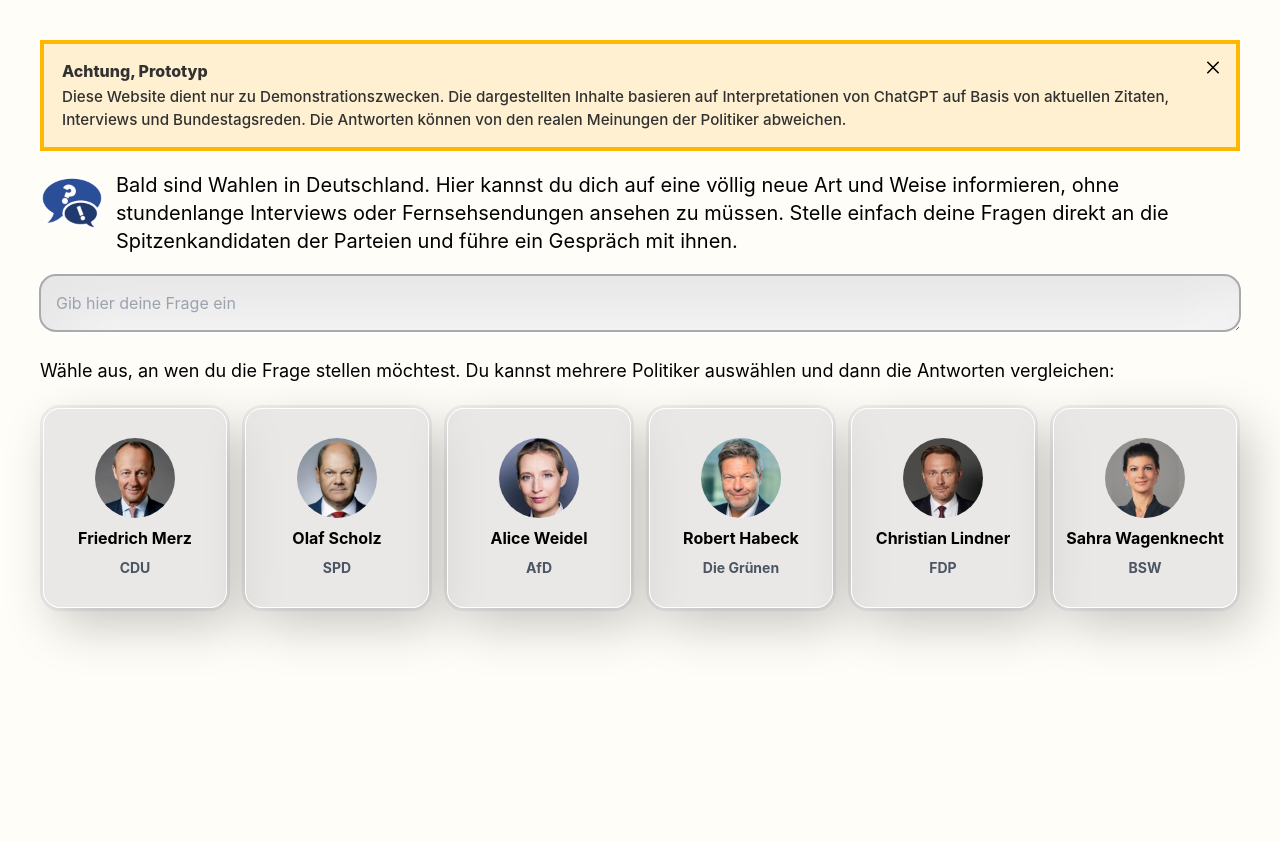
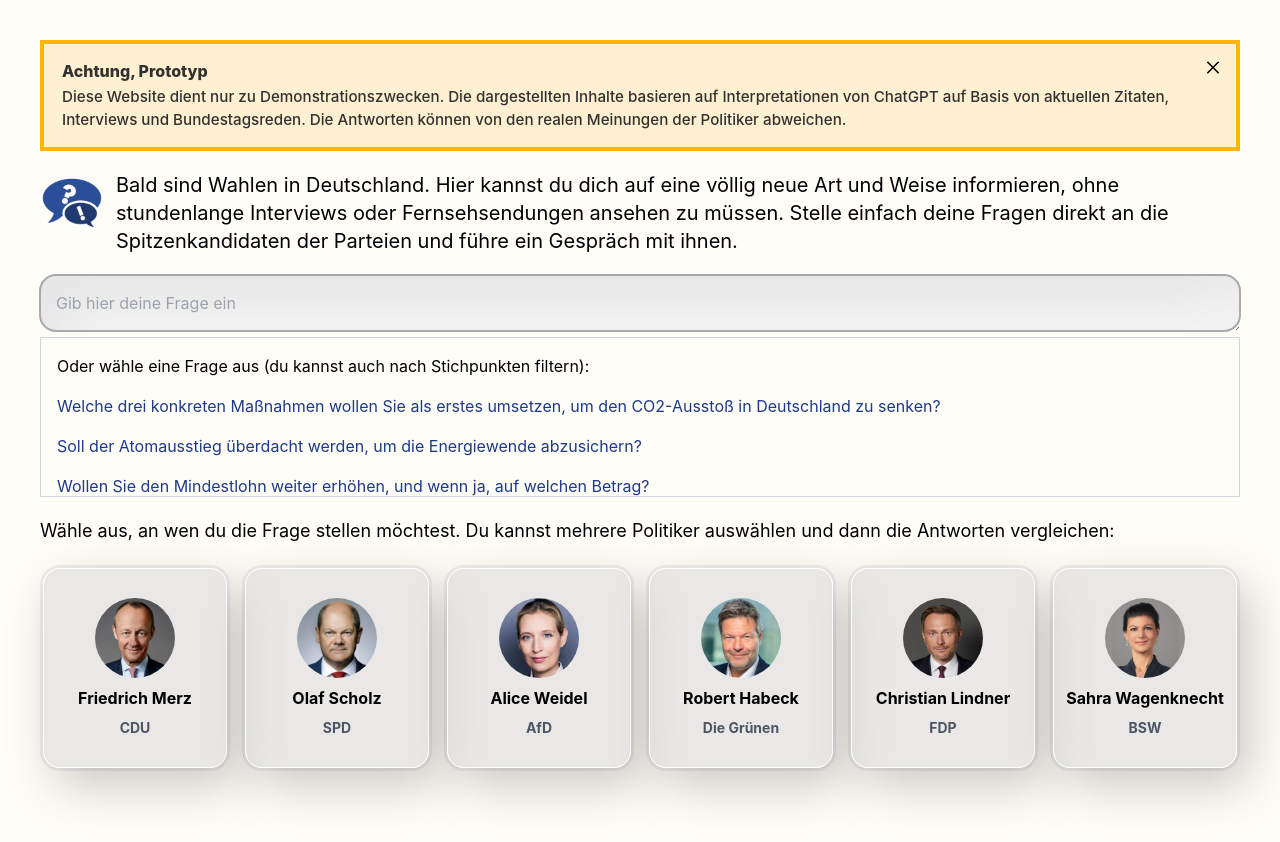
Before and after one commit to potpiejimmy/ask-a-person, a React (Create React App) app: page / in a window 1280 px wide. Shown: the top 842 px of the page. Before the commit the page ends 800 px from the top, so only its background shows below. Built offline with nearby package versions, Linux system fonts and the light colour scheme.

Commit message:
added suggestions

```diff
--- a/src/App.tsx
+++ b/src/App.tsx
@@ -42,6 +42,7 @@
   let groupId = searchParams.get('group');
 
   let availablePersons: { [key: string]: { name: string; info: string, partei: string } } = {};
+  let availableSuggestions: string[] = [];
   const personContext: { [key: string]: PersonContext } = {};
   const setPersonContext: { [key: string]: React.Dispatch<React.SetStateAction<PersonContext>> } = {};
 
@@ -54,6 +55,8 @@
         partei: "Unternehmer"
       }
     };
+
+    availableSuggestions = [];
 
   } else {
 
@@ -89,6 +92,63 @@
         partei: "BSW"
       }
     };
+
+    availableSuggestions = [
+      "Welche drei konkreten Maßnahmen wollen Sie als erstes umsetzen, um den CO2-Ausstoß in Deutschland zu senken?",
+      "Soll der Atomausstieg überdacht werden, um die Energiewende abzusichern?",
+      "Wollen Sie den Mindestlohn weiter erhöhen, und wenn ja, auf welchen Betrag?",
+      "Welche Maßnahmen planen Sie, um Schulen besser digital auszustatten?",
+      "Wie wollen Sie die deutsche Wirtschaft krisenfest machen?",
+      "Unterstützen Sie eine Mietpreisbremse, und wie effektiv ist diese Ihrer Meinung nach?",
+      "Wie stehen Sie zu einer gerechteren Verteilung von Geflüchteten innerhalb der EU?",
+      "Wie garantieren Sie flächendeckendes Glasfaser-Internet bis 2030?",
+      "Wie wollen Sie das Verhältnis Deutschlands zu den USA und China in Einklang bringen?",
+      "Wie stehen Sie zur Einführung einer höheren CO2-Bepreisung, und wie soll diese sozial abgefedert werden?",
+      "Welche Rolle sehen Sie für die deutsche Industrie im Klimaschutz, und wie wollen Sie diese unterstützen?",
+      "Planen Sie Verbote wie das Aus für Verbrennungsmotoren oder eher Anreize für klimafreundliche Technologien?",
+      "Wie garantieren Sie, dass Deutschland nicht seine Klimaziele durch den Import von „dreckigen“ Produkten aus dem Ausland verfehlt?",
+      "Wie wollen Sie den Ausbau von Wind- und Solarenergie beschleunigen?",
+      "Was planen Sie, um den steigenden Strombedarf durch Elektromobilität und Digitalisierung zu decken?",
+      "Wie wollen Sie die Abhängigkeit Deutschlands von fossilen Energieimporten wie Gas oder Öl verringern?",
+      "Wie garantieren Sie, dass Energie für Bürger und Unternehmen bezahlbar bleibt?",
+      "Welche Maßnahmen planen Sie gegen Kinderarmut in Deutschland?",
+      "Wie wollen Sie bezahlbare Gesundheitsversorgung für alle sichern?",
+      "Welche Schritte wollen Sie unternehmen, um prekäre Arbeitsverhältnisse wie Befristungen oder Leiharbeit einzuschränken?",
+      "Wie wollen Sie die Renten stabilisieren, ohne die junge Generation zu überlasten?",
+      "Wie wollen Sie den Lehrermangel in Deutschland kurzfristig und langfristig lösen?",
+      "Sind Sie für die Einführung bundesweit einheitlicher Bildungsstandards?",
+      "Was wollen Sie tun, um Kinder aus sozial schwachen Familien gezielt zu fördern?",
+      "Wie soll berufliche Bildung im Zeitalter der Digitalisierung gestärkt werden?",
+      "Welche Maßnahmen planen Sie, um kleine und mittelständische Unternehmen zu entlasten?",
+      "Welche Branchen sehen Sie als zentral für die Zukunft, und wie wollen Sie diese fördern?",
+      "Sind Sie für oder gegen eine Vermögenssteuer, um öffentliche Investitionen zu finanzieren?",
+      "Wie wollen Sie den Übergang von traditionellen Industrien zur klimafreundlichen Wirtschaft sozialverträglich gestalten?",
+      "Was wollen Sie tun, um den Bau von bezahlbarem Wohnraum zu beschleunigen?",
+      "Sollen Bauvorschriften gelockert werden, um Wohnungsbau zu erleichtern?",
+      "Wie wollen Sie Leerstand in Städten bekämpfen?",
+      "Planen Sie eine stärkere Förderung von genossenschaftlichem oder sozialem Wohnungsbau?",
+      "Welche Maßnahmen planen Sie, um Fachkräfte aus dem Ausland besser nach Deutschland zu holen?",
+      "Wie wollen Sie Integration in Schulen und auf dem Arbeitsmarkt fördern?",
+      "Soll es ein vereinfachtes Einwanderungsgesetz geben, und wie könnte es aussehen?",
+      "Wie wollen Sie die Balance zwischen humanitärer Aufnahme und der Kontrolle von Zuwanderung gewährleisten?",
+      "Was wollen Sie tun, um die digitale Verwaltung endlich voranzubringen?",
+      "Wie stehen Sie zur Besteuerung von Tech-Konzernen, die in Deutschland Milliarden verdienen?",
+      "Wie fördern Sie digitale Kompetenzen in Schulen und der Arbeitswelt?",
+      "Was planen Sie, um Datenschutz und IT-Sicherheit in einer vernetzten Gesellschaft zu gewährleisten?",
+      "Wie wollen Sie den Fachkräftemangel in der Pflege und bei Ärzten bekämpfen?",
+      "Unterstützen Sie eine Reform der privaten und gesetzlichen Krankenversicherung, und wie soll diese aussehen?",
+      "Wie wollen Sie die psychische Gesundheit stärker in die Gesundheitsversorgung integrieren?",
+      "Was planen Sie, um lange Wartezeiten bei Fachärzten zu reduzieren?",
+      "Wie stehen Sie zur Einführung eines staatlich regulierten Arzneimittelpreises?",
+      "Welche konkreten Vorschläge haben Sie zur Stärkung der EU und ihrer Handlungsfähigkeit?",
+      "Soll Deutschland eine aktivere Rolle in internationalen Friedensmissionen spielen?",
+      "Wie wollen Sie die europäische Abhängigkeit von China in Schlüsselbereichen reduzieren?",
+      "Sind Sie für eine Erhöhung der Verteidigungsausgaben im Rahmen der NATO-Ziele?",
+      "Wie wollen Sie die EU besser gegen Cyberangriffe und Desinformation schützen?",
+      "Wie kann illegale Migration effektiv bekämpft werden?",
+      "Wie wollen Sie die EU-Beitrittsverhandlungen mit der Türkei und anderen Ländern gestalten?",
+      "Wollen Sie straffällige Migranten schneller abschieben, und wie soll das funktionieren?",
+    ];
   }
 
   // us2024
@@ -108,8 +168,17 @@
   const [warningMessage, setWarningMessage] = React.useState<string>("");
   const [acceptedQuestion, setAcceptedQuestion] = React.useState<string>("");
   const [checkResult, setCheckResult] = React.useState<string>("");
+  const [suggestionsVisible, setSuggestionsVisible] = React.useState<boolean>(false);
 
   let api = new AskAPi();
+
+  function filteredSuggestions(): string[] {
+    if (question.trim().length === 0) return availableSuggestions;
+    let terms = question.trim().split(/\s+/);
+    let filtered = availableSuggestions.filter(s => terms.some(word => s.toLowerCase().includes(word.toLowerCase())));
+    if (filtered.length === 0) return availableSuggestions;
+    return filtered;
+  }
 
   async function askCheckBot(question: string): Promise<{answer: string}> {
     if (DUMMY_RESPONSES) {
@@ -149,6 +218,7 @@
     if (event.key === 'Enter') {
       event.preventDefault();
       if (isAnythingLoading()) return;
+      setSuggestionsVisible(false);
       checkQuestion();
     }
   }
@@ -251,12 +321,35 @@
         </div>
       </div>
 
-      <div className="flex flex-row gap-3 items-center">
-        <p className="grow input-container">
-          <textarea readOnly={isAnythingLoading()} autoFocus onKeyDown={onkeydown} value={question} onChange={e=>setQuestion(e.target.value)}
-                 name="text" id="question" className="input" placeholder="Gib hier deine Frage ein"></textarea>
-        </p>
-        {loading && <IoHourglassOutline size={40}/>}
+      <div className="flex flex-col">
+        <div className="flex flex-row gap-3 items-center">
+          <p className="grow input-container">
+            <textarea readOnly={isAnythingLoading()} autoFocus onKeyDown={onkeydown} value={question} onChange={e=>setQuestion(e.target.value)}
+                  name="text" id="question" className="input" placeholder="Gib hier deine Frage ein"
+                  onFocus={()=>setSuggestionsVisible(true)}></textarea>
+          </p>
+          {loading && <IoHourglassOutline size={40}/>}
+        </div>
+        {suggestionsVisible && availableSuggestions.length > 0 && !isAnythingLoading() &&
+          <div className='p-2 border border-gray-300 dark:border-gray-700 h-40 overflow-y-scroll'>
+            <div className='flex flex-col'>
+              <div className='p-2'>
+                Oder wähle eine Frage aus (du kannst auch nach Stichpunkten filtern):
+              </div>
+              {filteredSuggestions().map((suggestion, idx) =>
+                <div key={idx} className='p-2 text-blue-900 dark:text-blue-200 cursor-pointer hover:bg-gray-200 hover:dark:bg-gray-800' onClick={()=>{
+                    setSuggestionsVisible(false);
+                    setQuestion("");
+                    setAcceptedQuestion(suggestion);
+                    performQuestionToAll(suggestion);
+                  }}>
+                  <div className='flex flex-row items-center gap-2'>
+                    <div>{suggestion}</div>
+                  </div>
+                </div>
+              )}
+            </div>
+          </div>}
       </div>
 
       {checkResult.length > 0 && !loading && !isQuestionValid() && <div className="text-red-700 dark:text-red-300">Die eingegebene Frage ist leider nicht gültig.</div>}
```
